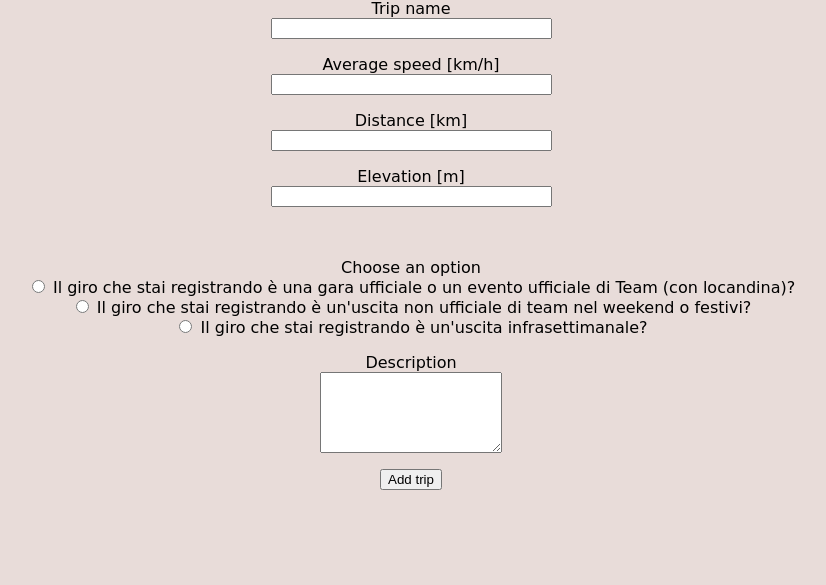
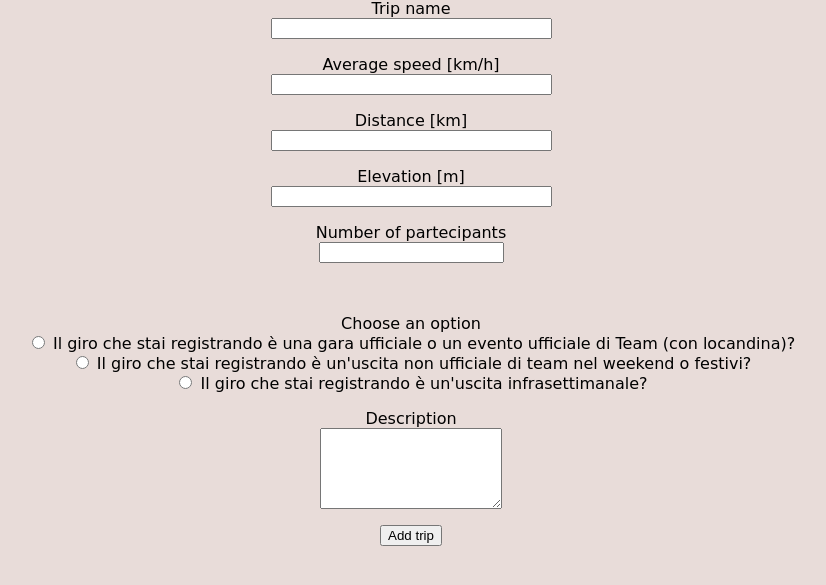
Before and after one commit to bhuvansingla/flask-login, a Flask app: page /new_trip in a window 1280 px wide. Shown: the part 154-739 px from the top of the page, without its empty margins (229-1055 px from the left). Run offline with Flask 3, Linux system fonts and the light colour scheme; a user stored in the database is signed in.

Commit message:
included np in the calculation of number of partecipants

```diff
--- a/forms.py
+++ b/forms.py
@@ -1,7 +1,7 @@
 from flask_wtf import FlaskForm
 
-from wtforms import StringField, PasswordField, BooleanField, SubmitField, RadioField,TextAreaField,FloatField
-from wtforms.validators import DataRequired, Email, EqualTo
+from wtforms import StringField, PasswordField, BooleanField, SubmitField, RadioField,TextAreaField,FloatField,IntegerField
+from wtforms.validators import DataRequired, Email, EqualTo, NumberRange
 from models import User
 
 CHOICES = [(5, """Il giro che stai registrando è una gara ufficiale o un evento ufficiale di Team (con locandina)?"""),
@@ -28,6 +28,7 @@ class NewTripForm(FlaskForm):
     distance = FloatField('Distance [km]',validators=[DataRequired()])
     elevation = FloatField('Elevation [m]',validators=[DataRequired()])
     prestige = RadioField('Choose an option', choices=CHOICES, validators=[DataRequired()])
+    n_of_partecipants = IntegerField('Number of partecipants', validators=[DataRequired(),NumberRange(min=1)])
     description = TextAreaField('Description')
     submit = SubmitField('Add trip')
 
--- a/models.py
+++ b/models.py
@@ -47,6 +47,7 @@ class Trip(db.Model):
     prestige = Column(Integer,nullable=False)
     description = Column(String(140))
     recorded_on = Column(DateTime, index=True, default=datetime.utcnow)
+    n_of_partecipants = Column(Integer, nullable=False, default=1)
     placement = Column(Integer)
     user_id = Column(Integer, ForeignKey('user.id'))
     score = Column(Float(precision=2),default=0.0)
--- a/routes.py
+++ b/routes.py
@@ -53,8 +53,9 @@ def new_trip():
     if form.validate_on_submit():
         trip = Trip(tripname=form.tripname.data,speed=form.speed.data,
                     distance=form.distance.data,elevation=form.elevation.data,
-                    prestige = int(form.prestige.data),description=form.description.data,user_id=current_user.id)
-        trip.score = Trip.calculate_score(trip.speed,trip.distance,trip.elevation,trip.prestige,10,[])
+                    prestige = int(form.prestige.data),description=form.description.data,user_id=current_user.id,n_of_partecipants=form.n_of_partecipants.data)
+
+        trip.score = Trip.calculate_score(trip.speed,trip.distance,trip.elevation,trip.prestige,trip.n_of_partecipants,[])
         db.session.add(trip)
         db.session.commit()
         flash('New trip registered!')
--- a/templates/new_trip.html
+++ b/templates/new_trip.html
@@ -32,13 +32,25 @@
             <span style="color: red;">[{{ error }}]</span>
             {% endfor %}
         </p>
+
+        <p>
+            {{form.n_of_partecipants.label}} <br>
+            {{ form.n_of_partecipants }}<br>
+            {% for error in form.n_of_partecipants.errors %}
+            <span style="color: red;">[{{ error }}]</span>
+            {% endfor %}
+        </p>
         <br>
         <p>
             {{ form.prestige.label }}<br>
             {% for subfield in form.prestige %}
             {{ subfield }} {{ subfield.label }}<br>
             {% endfor %}
+            {% for error in form.prestige.errors %}
+            <span style="color: red;">[{{ error }}]</span>
+            {% endfor %}
         </p>
+
         <p>{{ form.description.label }}<br>
             {{form.description(size=20, rows=5)}}
         </p>
```
